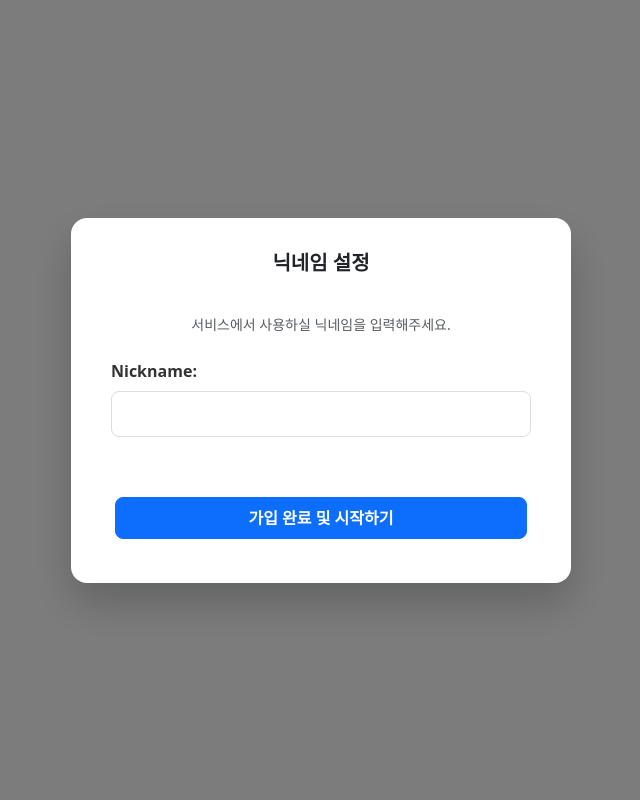
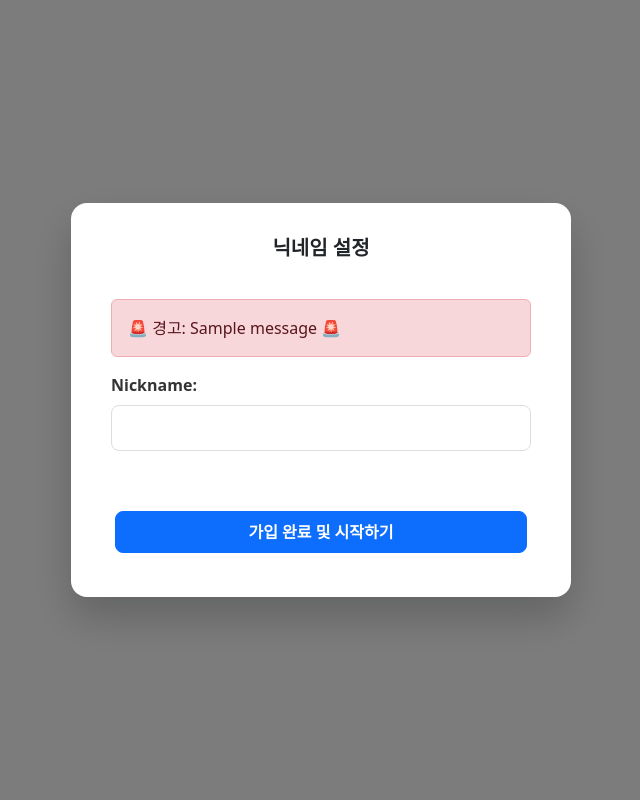
Before and after one commit to mina-minari/Django_Challenge, a Django app: page /nickname/ in a window 1280 px wide. Shown: the whole page, without its empty margins (319-959 px from the left). Run offline with Django 5.2, Linux system fonts and the light colour scheme; tables that the repository leaves empty hold one stand-in row (values such as "Sample post"); one stand-in notice (Sample message) is shown; parts of the project's set-up code (start-up, migrations or seed data) failed here and were passed over.

Commit message:
fix: 닉네임 입력 기능 수정

```diff
--- a/project/app/templates/accounts/nickname.html
+++ b/project/app/templates/accounts/nickname.html
@@ -40,8 +40,13 @@
                 <form method="POST">
                     {% csrf_token %}
                     <div class="modal-body">
-                        <p class="text-muted small text-center mb-4">서비스에서 사용하실 닉네임을 입력해주세요.</p>
-
+                        {% if messages %}
+                            {% for message in messages %}
+                                    <div class="alert alert-danger">🚨 경고: {{ message }} 🚨</div>
+                            {% endfor %}
+                        {% else %}
+                            <p class="text-muted small text-center mb-4">서비스에서 사용하실 닉네임을 입력해주세요.</p>
+                        {% endif %}
                         {{ form.as_p }}
                     </div>
                     <div class="modal-footer">
--- a/project/app/views.py
+++ b/project/app/views.py
@@ -115,9 +115,10 @@ def nickname_form(request):
                 profile_image=profile_image,
             )
         except IntegrityError:
-            return HttpResponse(
-                "닉네임이 이미 사용 중입니다. 다른 닉네임을 선택해주세요.", status=400
+            messages.error(
+                request, "닉네임이 이미 사용 중입니다. 다른 닉네임을 선택해주세요."
             )
+            return redirect("nickname_form")
         login(request, user)
         return redirect("index")
     else:
```
